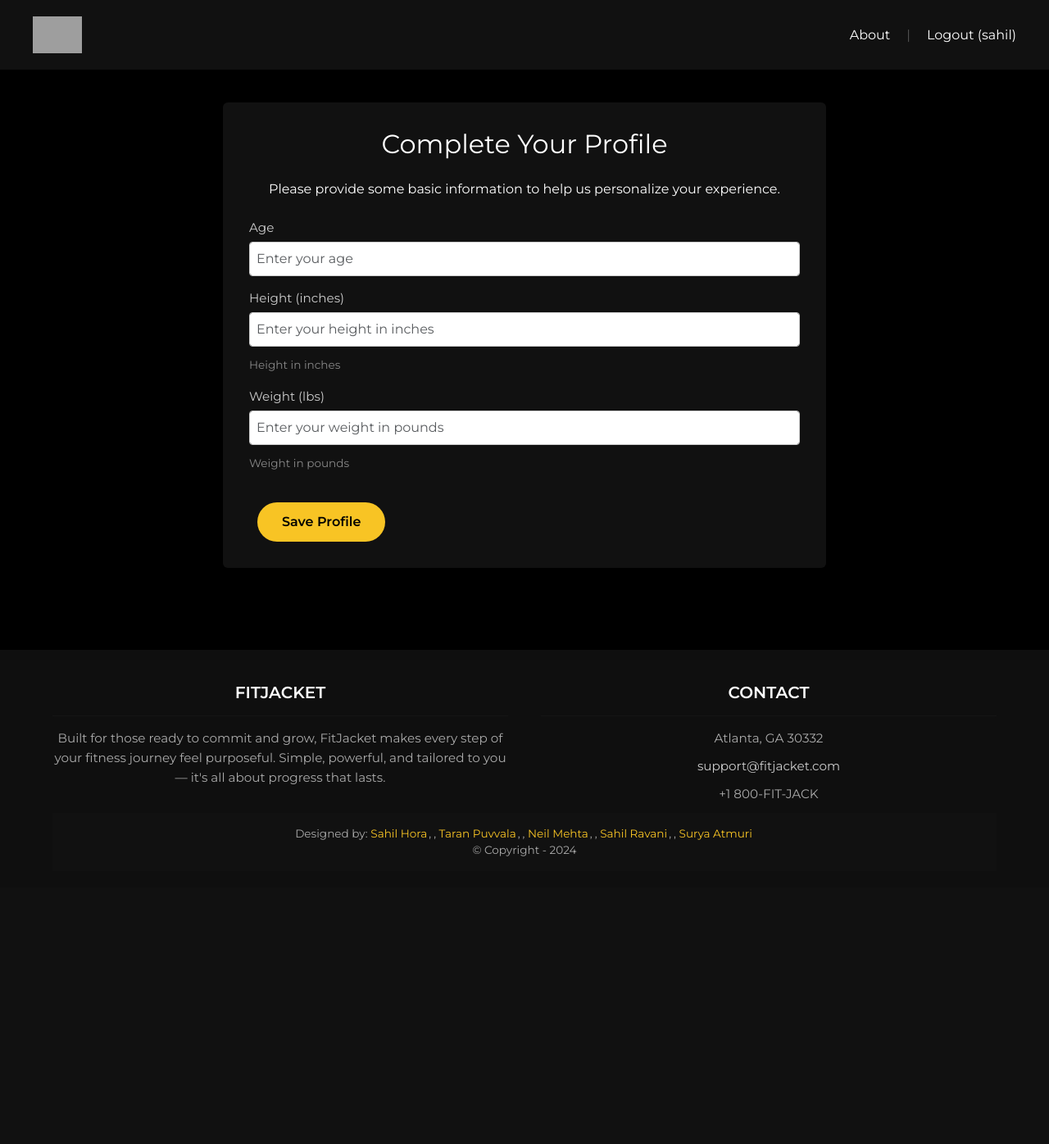
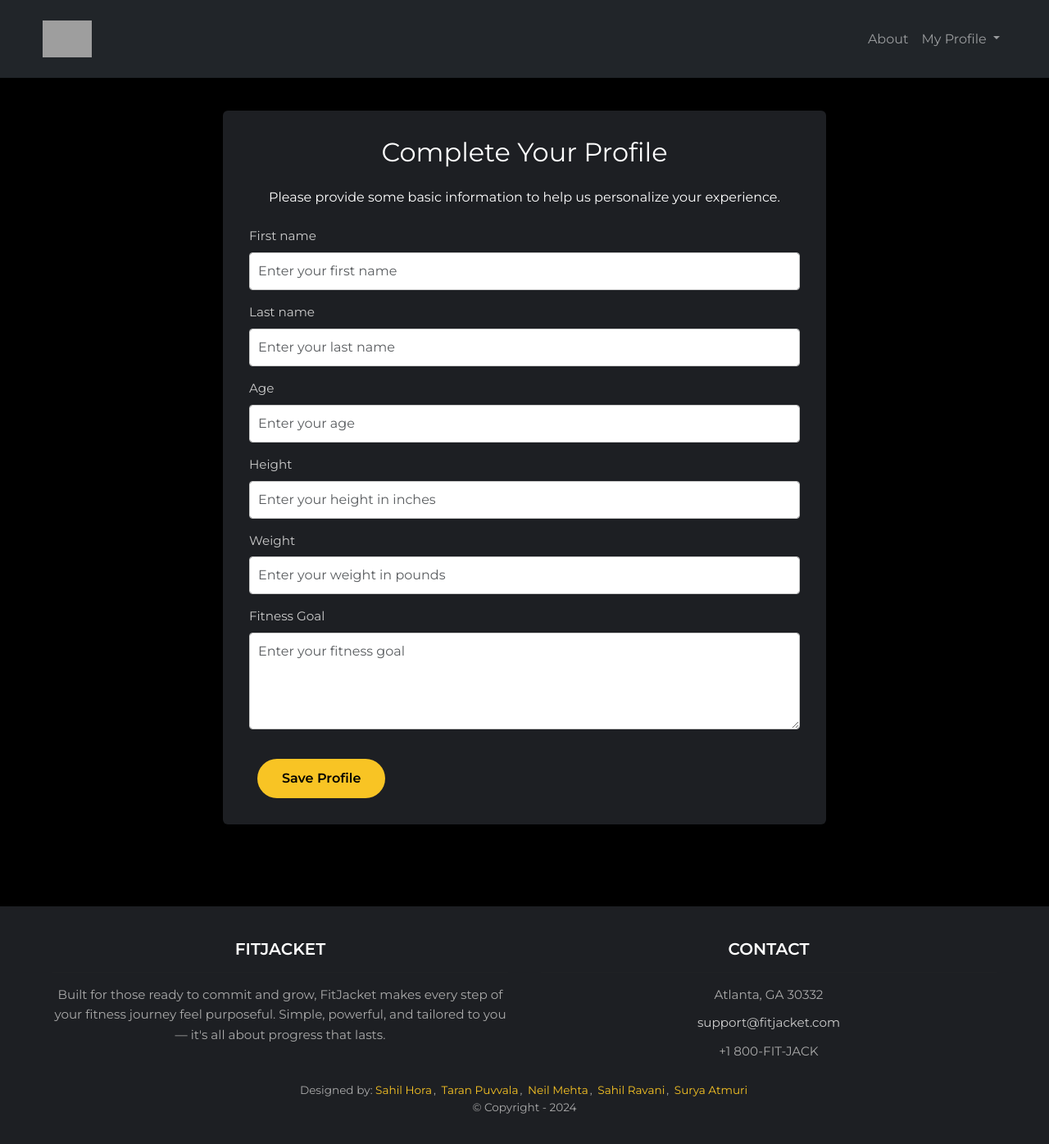
Before and after one commit to shora051/FitJacket, a Django app: page /accounts/profile/setup/ in a window 1280 px wide. Shown: the whole page at 82% size. Before the commit the page ends 1045 px from the top, so only its background shows below. Run offline with Django 5.2, Linux system fonts and the light colour scheme; a user stored in the database is signed in; data comes from the database, SQL or seed files in the repository; both versions use the stored data as it was after the commit; grey boxes are pictures that could not be loaded.

Commit message:
Update: cleaned up profile settings and adding editing profile function

```diff
--- a/accounts/forms.py
+++ b/accounts/forms.py
@@ -35,13 +35,21 @@ class CustomUserCreationForm(UserCreationForm):
 class UserProfileForm(forms.ModelForm):
     class Meta:
         model = UserProfile
-        fields = ['age', 'height', 'weight']
+        fields = ['first_name', 'last_name', 'age', 'height', 'weight', 'bio']
         widgets = {
+            'first_name': forms.TextInput(attrs={'class': 'form-control', 'placeholder': 'Enter your first name'}),
+            'last_name': forms.TextInput(attrs={'class': 'form-control', 'placeholder': 'Enter your last name'}),
             'age': forms.NumberInput(attrs={'class': 'form-control', 'placeholder': 'Enter your age'}),
             'height': forms.NumberInput(attrs={'class': 'form-control', 'placeholder': 'Enter your height in inches'}),
             'weight': forms.NumberInput(attrs={'class': 'form-control', 'placeholder': 'Enter your weight in pounds'}),
+            'bio': forms.Textarea(attrs={'class': 'form-control', 'placeholder': 'Enter your fitness goal', 'rows': 4}),
         }
         labels = {
-            'height': 'Height (inches)',
-            'weight': 'Weight (lbs)',
+            'height': 'Height',
+            'weight': 'Weight',
+            'bio': 'Fitness Goal',
         }
+        help_texts = {
+            'height': None,  # Remove help text for height
+            'weight': None,  # Remove help text for weight
+        }
--- a/accounts/models.py
+++ b/accounts/models.py
@@ -3,9 +3,12 @@ from django.contrib.auth.models import User
 
 class UserProfile(models.Model):
     user = models.OneToOneField(User, on_delete=models.CASCADE)
-    age = models.IntegerField()
-    height = models.DecimalField(max_digits=5, decimal_places=2, help_text="Height in inches")
-    weight = models.DecimalField(max_digits=5, decimal_places=1, help_text="Weight in pounds")
+    first_name = models.CharField(max_length=100)
+    last_name = models.CharField(max_length=100)
+    age = models.IntegerField()  # Required field
+    height = models.DecimalField(max_digits=5, decimal_places=2)  # Required field
+    weight = models.DecimalField(max_digits=5, decimal_places=1)  # Required field
+    bio = models.TextField(null=True, blank=True)  # Fitness Goal remains optional
 
     def __str__(self):
         return f"{self.user.username}'s Profile"
--- a/accounts/templates/accounts/profile_setup.html
+++ b/accounts/templates/accounts/profile_setup.html
@@ -15,7 +15,7 @@
               {% csrf_token %}
               <div class="form-fields">
                 {% for field in form %}
-                <div class="mb-3">
+                <div class="field-container">
                   <label for="{{ field.id_for_label }}" class="form-label">{{ field.label }}</label>
                   {{ field }}
                   {% if field.help_text %}
@@ -39,27 +39,39 @@
 </div>
 
 <style>
-  .form-fields input {
+  .form-fields input, .form-fields textarea {
     width: 100%;
-    padding: 8px;
-    margin-bottom: 10px;
+    padding: 10px;
     background-color: white !important;
     border: 1px solid #ccc;
     border-radius: 4px;
     color: black !important;
   }
 
+  .form-fields input:focus, .form-fields textarea:focus {
+    background-color: white !important;
+    color: black !important;
+    border-color: #F8C424;
+    box-shadow: 0 0 0 2px rgba(248, 196, 36, 0.2);
+  }
+
   .form-fields label {
     color: #ccc;
     text-align: left;
     display: block;
-    margin-bottom: 5px;
+    margin-bottom: 8px; /* Space between label and input */
   }
 
-  .form-text {
-    color: #888 !important;
-    font-size: 0.85em;
-    margin-top: 4px;
+  .field-container {
+    margin-bottom: 16px; /* Consistent spacing between fields */
+  }
+
+  .form-fields .form-text {
+    margin-top: 4px; /* Space between input and help text */
+  }
+
+  .form-fields .text-danger {
+    margin-top: 4px; /* Space between input and error message */
   }
 </style>
 {% endblock content %}
--- a/accounts/urls.py
+++ b/accounts/urls.py
@@ -6,4 +6,6 @@ urlpatterns = [
     path('login/', views.login_view, name='accounts.login'),
     path('logout/', views.logout, name='accounts.logout'),
     path('profile/setup/', views.profile_setup, name='accounts.profile_setup'),
+    path('profile/settings/', views.profile_settings, name='accounts.profile_settings'),  # New URL
+    path('profile/', views.profile_view, name='accounts.profile'),
 ]
--- a/accounts/views.py
+++ b/accounts/views.py
@@ -60,11 +60,34 @@ def profile_setup(request):
 
 def signup_view(request):
     if request.method == 'POST':
-        form = UserCreationForm(request.POST)
+        form = CustomUserCreationForm(request.POST)  # Use CustomUserCreationForm
         if form.is_valid():
             user = form.save()
             auth_login(request, user)
             return redirect('accounts.profile_setup')
     else:
-        form = UserCreationForm()
+        form = CustomUserCreationForm()  # Use CustomUserCreationForm
     return render(request, 'accounts/signup.html', {'template_data': {'form': form}})
+
+@login_required
+def profile_settings(request):
+    try:
+        user_profile = request.user.userprofile
+        if request.method == 'POST':
+            form = UserProfileForm(request.POST, instance=user_profile)
+            if form.is_valid():
+                form.save()
+                return redirect('accounts.profile_settings')
+        else:
+            form = UserProfileForm(instance=user_profile)
+        return render(request, 'accounts/profile_settings.html', {'profile': user_profile, 'form': form})
+    except UserProfile.DoesNotExist:
+        return redirect('accounts.profile_setup')
+
+@login_required
+def profile_view(request):
+    try:
+        profile = UserProfile.objects.get(user=request.user)
+        return redirect('accounts.profile_settings')  # Redirect to settings if profile exists
+    except UserProfile.DoesNotExist:
+        return redirect('accounts.profile_setup')  # Redirect to setup if no profile exists
--- a/home/templates/home/index.html
+++ b/home/templates/home/index.html
@@ -11,7 +11,7 @@
 <p class="subheading">FitJacket helps you turn intention into action — guiding you to build healthier habits, one step at a time. It’s designed to keep you grounded, focused, and moving forward, even on the tough days. Start where you are, stay consistent, and see just how far you can go.</p>
 
 <div class="buttons">
-    <a href="#" class="btn">Sign up</a>
-    <a href="#" class="btn">Log in</a>
+    <a href="{% url 'accounts.signup' %}" class="btn">Sign up</a>
+    <a href="{% url 'accounts.login' %}" class="btn">Log in</a>
 </div>
 {% endblock %}
--- a/trainquest/static/css/styles.css
+++ b/trainquest/static/css/styles.css
@@ -111,10 +111,11 @@ body {
 }
 
 .footer-section {
-  background-color: #0f0f0f;
+  background-color: #1D1F23; /* Same as Bootstrap's bg-dark */
+    color: white; /* Ensure text is visible on the dark background */
+    /*padding: 20px 0;*/
   padding: 40px 5vw 20px;
   font-family: 'Montserrat', sans-serif;
-  color: #ccc;
   margin-top: 60px;
 }
 
@@ -163,12 +164,16 @@ body {
 }
 
 .footer-bottom {
-  background-color: #111;
+  background-color: #1D1F23; /* Match the overall footer color */
+    /*color: white;
+    padding: 10px 0;
+    text-align: center;*/
   text-align: center;
   padding: 15px 10px;
   font-size: 0.85rem;
   color: #aaa;
 }
+
 
 .footer-bottom a {
   color: #F8C424;
@@ -322,7 +327,7 @@ body {
 
 /* === AUTH FORM STYLING === */
 .card.bg-dark {
-    background-color: #111 !important;
+    background-color: #1D1F23 !important;
     border: none;
     box-shadow: 0 8px 24px rgba(0, 0, 0, 0.2) !important;
 }
@@ -367,6 +372,15 @@ body {
     background-color: #222;
 }
 
+.form-fields .mb-3 {
+    margin-bottom: 20px; /* Consistent spacing between fields */
+}
+
+.form-fields label {
+    margin-bottom: 5px; /* Space between label and input */
+    display: block;
+}
+
 .btn-warning {
     background-color: #F8C424;
     border: none;
--- a/trainquest/templates/base.html
+++ b/trainquest/templates/base.html
@@ -8,22 +8,44 @@
     <link href="https://cdn.jsdelivr.net/npm/bootstrap@5.3.2/dist/css/bootstrap.min.css" rel="stylesheet">
     <link href="https://fonts.googleapis.com/css2?family=Montserrat:wght@400;600&display=swap" rel="stylesheet">
     <link rel="stylesheet" href="{% static 'css/styles.css' %}">
-
 </head>
 <body>
-    <nav class="navbar">
-        <a href="{% url 'home.index' %}">
-            <img src="{% static 'img/FitJacketLogo.png' %}" alt="FitJacket Logo" class="logo">
+    <nav class="navbar navbar-expand-lg navbar-dark bg-dark">
+        <div class="container-fluid">
+            <a href="{% url 'home.index' %}" class="navbar-brand">
+                <img src="{% static 'img/fitjacket-logo2.png' %}" alt="FitJacket Logo" class="logo">
             </a>
-        <div class="nav-links">
-            <a href="{% url 'home.about' %}">About</a>
-            <span class="nav-separator">|</span>
+            <button class="navbar-toggler" type="button" data-bs-toggle="collapse" data-bs-target="#navbarNav" aria-controls="navbarNav" aria-expanded="false" aria-label="Toggle navigation">
+                <span class="navbar-toggler-icon"></span>
+            </button>
+            <div class="collapse navbar-collapse" id="navbarNav">
+                <ul class="navbar-nav ms-auto">
+                    <li class="nav-item">
+                        <a class="nav-link" href="{% url 'home.about' %}">About</a>
+                    </li>
                     {% if user.is_authenticated %}
-                <a href="{% url 'accounts.logout' %}">Logout ({{ user.username }})</a>
+                        <li class="nav-item dropdown">
+                            <a class="nav-link dropdown-toggle" href="#" id="navbarDropdown" role="button" data-bs-toggle="dropdown" aria-expanded="false">
+                                My Profile
+                            </a>
+                            <ul class="dropdown-menu dropdown-menu-end" aria-labelledby="navbarDropdown">
+                                <li><a class="dropdown-item" href="{% url 'accounts.profile_settings' %}">Profile Settings</a></li>
+                                <li><a class="dropdown-item" href="{% url 'accounts.logout' %}">Logout ({{ user.username }})</a></li>
+                            </ul>
+                        </li>
                     {% else %}
-                <a href="{% url 'accounts.signup' %}">Sign up</a>
-                <a href="{% url 'accounts.login' %}">Login</a>
+                        <li class="nav-item dropdown">
+                            <a class="nav-link dropdown-toggle" href="#" id="navbarDropdown" role="button" data-bs-toggle="dropdown" aria-expanded="false">
+                                My Profile
+                            </a>
+                            <ul class="dropdown-menu dropdown-menu-end" aria-labelledby="navbarDropdown">
+                                <li><a class="dropdown-item" href="{% url 'accounts.login' %}">Log In</a></li>
+                                <li><a class="dropdown-item" href="{% url 'accounts.signup' %}">Sign Up</a></li>
+                            </ul>
+                        </li>
                     {% endif %}
+                </ul>
+            </div>
         </div>
     </nav>
 
@@ -32,6 +54,7 @@
         <!-- page-specific content goes here -->
         {% endblock %}
     </main>
+
     <footer class="footer-section">
         <div class="footer-content-wrapper">
             <!-- Left column -->
@@ -56,17 +79,16 @@
         <div class="footer-bottom">
             <div class="footer-credits">
                 Designed by:
-  <a href="https://www.linkedin.com/in/sahilhora/" target="_blank">Sahil Hora</a>,
-  <a href="https://www.linkedin.com/in/taran-puvvala/" target="_blank">Taran Puvvala</a>,
-  <a href="https://www.linkedin.com/in/neilm27/" target="_blank">Neil Mehta</a>,
-  <a href="https://www.linkedin.com/in/sahil-ravani/" target="_blank">Sahil Ravani</a>,
+                <a href="https://www.linkedin.com/in/sahilhora/" target="_blank">Sahil Hora</a>
+                <a href="https://www.linkedin.com/in/taran-puvvala/" target="_blank">Taran Puvvala</a>
+                <a href="https://www.linkedin.com/in/neilm27/" target="_blank">Neil Mehta</a>
+                <a href="https://www.linkedin.com/in/sahil-ravani/" target="_blank">Sahil Ravani</a>
                 <a href="https://www.linkedin.com/in/surya-atmuri-7b9232292/" target="_blank">Surya Atmuri</a>
             </div>
             <div class="footer-copyright">
                 © Copyright - 2024
             </div>
         </div>
-
     </footer>
 
     <!-- Add Bootstrap JS and its dependencies -->
```
Also changed, not shown: accounts/templates/accounts/profile_settings.html (added, +79 -0 lines), accounts/migrations/0003_userprofile_bio_userprofile_first_name_and_more.py (added), db.sqlite3, 1 other file. Lines whose indentation alone changed are shown as unchanged.
